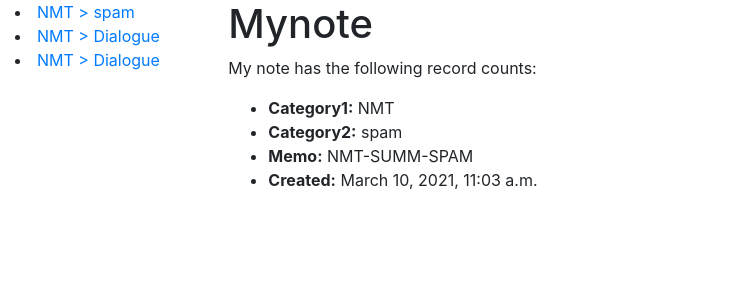
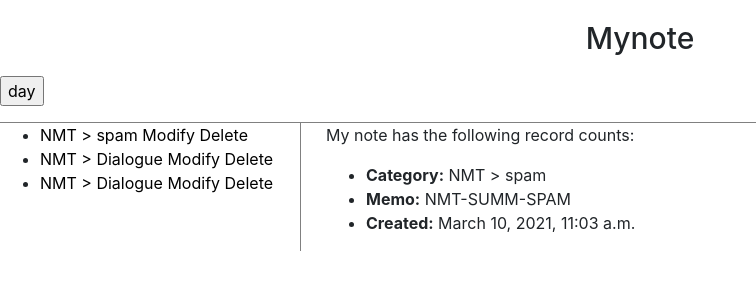
Before and after one commit to won2lee/mynote_dj, a Django app: page /mynote/note/1/ in a window 1280 px wide. Shown: the top 300 px of the page, without its empty margins (0-756 px from the left). Run offline with Django 3.2, Linux system fonts and the light colour scheme; data comes from the database, SQL or seed files in the repository; both versions use the stored data as it was after the commit.

Commit message:
apply js and css

```diff
--- /dev/null
+++ b/mynote/static/colors.js
@@ -0,0 +1,68 @@
+var Links = {
+  setColor:function(color){
+    var alist = document.querySelectorAll('a');
+    var i = 0;
+    while(i < alist.length){
+      alist[i].style.color = color;
+      i = i + 1;
+    }
+  }
+}
+var Body = {
+  setColor:function (color){
+    document.querySelector('body').style.color = color;
+  },
+  setBackgroundColor:function (color){
+    document.querySelector('body').style.backgroundColor = color;
+  }
+}
+var Form = {
+  setColor:function (color){
+    document.querySelector('textarea').style.color = color;
+  },
+  setBackgroundColor:function (color){
+    document.querySelector('textarea').style.backgroundColor = color;
+  }
+}
+
+
+var nightIs='night';
+function nightDay(){
+  // if(self.value === 'night'){
+    Body.setBackgroundColor('black');
+    Body.setColor('white');
+    Form.setBackgroundColor('black');
+    Form.setColor('white');
+    // #self.value = 'day';
+    // nightIs='night'
+
+    Links.setColor('white');
+  // } else {
+  //   Body.setBackgroundColor('white');
+  //   Body.setColor('black');
+  //   self.value = 'night';
+  //   nightIs='day'
+  //
+  //   Links.setColor('blue');
+  // }
+}
+function nightDayHandler(self){
+  // var target = document.querySelector('body');
+  if(self.value === 'night'){
+    Body.setBackgroundColor('black');
+    Body.setColor('white');
+    Form.setBackgroundColor('black');
+    Form.setColor('white');
+    self.value = 'day';
+
+    Links.setColor('white');
+  } else {
+    Body.setBackgroundColor('white');
+    Body.setColor('black');
+    Form.setBackgroundColor('white');
+    Form.setColor('black');
+    self.value = 'night';
+
+    Links.setColor('blue');
+  }
+}
--- a/mynote/static/css/styles.css
+++ b/mynote/static/css/styles.css
@@ -3,3 +3,59 @@
     padding: 0;
     list-style: none;
 }
+
+body{
+  margin:0;
+}
+a {
+  color:black;
+}
+h1 {
+  font-size:30px;
+  text-align: center;
+  /* border-bottom:1px solid gray; */
+  margin:0;
+  padding:20px;
+}
+ol{
+  border-right:1px solid gray;
+  width:250px;
+  margin:0;
+  padding:20px;
+}
+#grid{
+  display: grid;
+  border-top:1px solid gray;
+  grid-template-columns: 300px 1fr;
+}
+#grid #rbar{
+  padding-left:0px;
+}
+#grid #article{
+  display: grid;
+  border-left:1px solid gray;
+  padding-left:25px;
+  padding-right: 25px;
+}
+#grid #article #to_action{
+  display: grid;
+  grid-template-columns: 60px 60px 60px;
+}
+#grid #article #to_action2{
+  display: grid;
+  grid-template-columns: 200px ifr;
+}
+textarea.autosize { min-height: 300px; }
+
+
+@media(max-width:800px){
+  #grid{
+    display: block;
+  }
+  ol{
+    border-right:none;
+  }
+  h1 {
+    border-bottom:none;
+  }
+}
--- a/mynote/templates/base.html
+++ b/mynote/templates/base.html
@@ -1,23 +1,28 @@
 <!DOCTYPE html>
 <html lang="en">
 <head>
-  {% block title %}<title>Local Library</title>{% endblock %}
+	{% block title %}<title>Mynotes</title>{% endblock %}
 	<meta charset="utf-8">
 	<meta name="viewport" content="width=device-width, initial-scale=1">
 	<link rel="stylesheet" href="https://cdn.jsdelivr.net/npm/bootstrap@4.5.3/dist/css/bootstrap.min.css" integrity="sha384-TX8t27EcRE3e/ihU7zmQxVncDAy5uIKz4rEkgIXeMed4M0jlfIDPvg6uqKI2xXr2" crossorigin="anonymous">
+	<!-- Add additional CSS in static file -->
 	{% load static %}
 	<link rel="stylesheet" href="{% static 'css/styles.css' %}">
+	<!-- <link type="text/css" rel="stylesheet" href="mystyle9.css">-->
+	<script src="{% static 'colors.js' %}"></script>
 </head>
 <body>
-	<div class="container-fluid">
-	    <div class="row">
-			<div class="col-sm-2">
-				{% block sidebar %}{% endblock %}
+	<h1>Mynote</h1>
+	<input id="niteButton" type="button" value='day' onclick="
+  nightDayHandler(this);">
+  	<p></p>
+	<div id="grid">
+		<div id="rbar">
+			<ul>{% block sidebar %}{% endblock %}</ul>
+			{% block pagination %}{% endblock %}
 	    </div>
-
-			<div class="col-sm-10">
+		<div id="article">
 		    {% block mainbar %}{% endblock %}
-		    </div>
 	    </div>
 	</div>
 </body>
--- a/mynote/templates/mynote/note_create.html
+++ b/mynote/templates/mynote/note_create.html
@@ -2,8 +2,8 @@
 
 
 {% block sidebar %}
-  {% for nt in notes %}
-    <li><a href="{{ nt.get_absolute_url }}">{{ nt.first_cat }} > {{ nt.second_cat }}</a></li>
+  {% for nt in note_list %}
+    <li><a href="{% url 'note-detail' id=nt.id %}">{{ nt.first_cat }} > {{ nt.second_cat }}</a></li>
   {% endfor %}
 {% endblock %}
 
--- a/mynote/templates/mynote/note_detail.html
+++ b/mynote/templates/mynote/note_detail.html
@@ -1,18 +1,19 @@
 {% extends "base.html" %}
 
-{% block title %}<title>Global Library</title>{% endblock %}
 {% block sidebar %}
-  {% for nt in notes %}
-    <li><a href="{{ nt.get_absolute_url }}">{{ nt.first_cat }} > {{ nt.second_cat }}</a></li>
+  {% for nt in note_list %}
+    <li>
+      <a href="{{ nt.get_absolute_url }}">{{ nt.first_cat }} > {{ nt.second_cat }}</a>
+      <a href="{% url 'note-update' pk=nt.pk %}"> Modify</a>
+      <a href="{% url 'note-delete' pk=nt.pk %}"> Delete</a></li>
   {% endfor %}
 {% endblock %}
 
+
 {% block mainbar %}
-  <h1>Mynote</h1>
   <p>My note has the following record counts:</p>
   <ul>
-    <li><strong>Category1:</strong> {{ note.first_cat }}</li>
-    <li><strong>Category2:</strong> {{ note.second_cat }}</li>
+    <li><strong>Category:</strong> {{ note.first_cat }} > {{ note.second_cat }}</li>
     <li><strong>Memo:</strong> {{ note.memo }}</li>
     <li><strong>Created:</strong> {{ note.created }}</li>
   </ul>
--- a/mynote/urls.py
+++ b/mynote/urls.py
@@ -4,7 +4,11 @@ from . import views
 
 urlpatterns = [
     path('', views.index, name='index'),
-    path('notes/', views.NoteListView.as_view(), name='notes'),
+    path('notes/', views.index, name='index'),
 	path('note/<int:id>/', views.record_view, name='note-detail'),
-	path('create/', views.note_create_view, name='note-create'),
+	path('create/', views.NoteCreateView.as_view(), name='note-create'),
+	path('update/<int:pk>/', views.NoteUpdateView.as_view(), name='note-update'),
+	path('delete/<int:pk>/', views.NoteDeleteView.as_view(), name='note-delete'),
 ]
+#	path('create/', views.note_create_view, name='note-create'),
+#   path('notes/', views.NoteListView.as_view(), name='notes'),
--- a/mynote/views.py
+++ b/mynote/views.py
@@ -5,6 +5,8 @@ from django.shortcuts import render, get_object_or_404, redirect
 
 from mynote.models import Note, First_Category, Second_Category
 from .forms import NoteForm
+from django.views import generic
+from django.urls import reverse_lazy
 # from django.contrib.auth.decorators import login_required
 # from django.contrib.auth.mixins import LoginRequiredMixin, PermissionRequiredMixin
 
@@ -35,7 +37,7 @@ def index(request):
     context = {
         'num_notes': num_notes,
         'num_categories': 3,
-        'notes': notes
+        'note_list': notes
     }
 
     # Render the HTML template index.html with the data in the context variable
@@ -46,11 +48,11 @@ def index(request):
 #     context = {'notes': notes}
 #     return render(request, 'sidebar.html', context=context)
 
-from django.views import generic
+
 
 class NoteListView(generic.ListView):
     model = Note
-    paginate_by = 2
+    paginate_by = 10
 
 
 # class NoteDetailView(generic.DetailView):
@@ -65,7 +67,7 @@ def record_view(request, id):
     # print(notes.filter(pk=id))
 
     context = {
-        'notes': notes,
+        'note_list': notes,
         'note' : notes.filter(pk=id).__getitem__(0)
     }
 
@@ -87,14 +89,60 @@ def record_view(request, id):
 # print(f'abs_url : {notes[0].get_absolute_url}')
 #print(f'content : {str(notes[0].objects)}')
 
-def note_create_view(request):
-    notes = Note.objects.all()
-    form = NoteForm(request.POST or None)
-    if form.is_valid():
-        form.save()
-        form = NoteForm()
-    context = {
-        'form': form,
-        'notes' : notes
-    }
-    return render(request, "mynote/note_create.html", context)
+# def note_create_view(request):
+#     notes = Note.objects.all()
+#     form = NoteForm(request.POST or None)
+
+#     if form.is_valid():
+#         form.save()
+#         form = NoteForm()
+#     context = {
+#         'form': form,
+#         'notes' : notes
+#     }
+#     return render(request, "mynote/note_create.html", context)
+
+
+class NoteCreateView(generic.CreateView):
+    model = Note
+    fields = ['first_cat', 'second_cat', 'memo']   # Note 테이블에서 연결할 Field 목록
+    # success_url = reverse_lazy('index') # 작업 완료 후 연결 link name
+    template_name_suffix = '_create'  #  모델클래스_create.html 와 연결
+
+    def get_context_data(self, **kwargs):
+        # Call the base implementation first to get a context
+        context = super().get_context_data(**kwargs)
+        # Add in a QuerySet of all the books
+        context['note_list'] = Note.objects.all()
+        return context
+
+
+class NoteUpdateView(generic.UpdateView):
+    model = Note
+    paginate_by = 2
+
+    fields = ['first_cat', 'second_cat', 'memo']   # Note 테이블에서 연결할 Field 목록
+    # success_url = reverse_lazy('index') # 작업 완료 후 연결 link name
+    template_name_suffix = '_update'  #  모델클래스_create.html 와 연결
+
+    def get_context_data(self, **kwargs):
+        # Call the base implementation first to get a context
+        context = super().get_context_data(**kwargs)
+        # Add in a QuerySet of all the books
+        context['note_list'] = Note.objects.all()
+        return context
+
+
+
+class NoteDeleteView(generic.DeleteView):
+    model = Note
+
+    #fields = ['first_cat', 'second_cat', 'memo']   # Note 테이블에서 연결할 Field 목록
+    success_url = reverse_lazy('index') #note:list') # 작업 완료 후 연결 link name
+
+    def get_context_data(self, **kwargs):
+        # Call the base implementation first to get a context
+        context = super().get_context_data(**kwargs)
+        # Add in a QuerySet of all the books
+        context['note_list'] = Note.objects.all()
+        return context
```
Also changed, not shown: mynote/forms.py (+4 -4 lines), mynote/templates/index.html (+8 -3 lines), mynote/templates/mynote/note_confirm_delete.html (added, +26 -0 lines), mynote/templates/mynote/note_list.html (+12 -7 lines), mynote/templates/mynote/note_update.html (added, +36 -0 lines), db.sqlite3 (added), 1 other file. Lines whose indentation alone changed are shown as unchanged.
